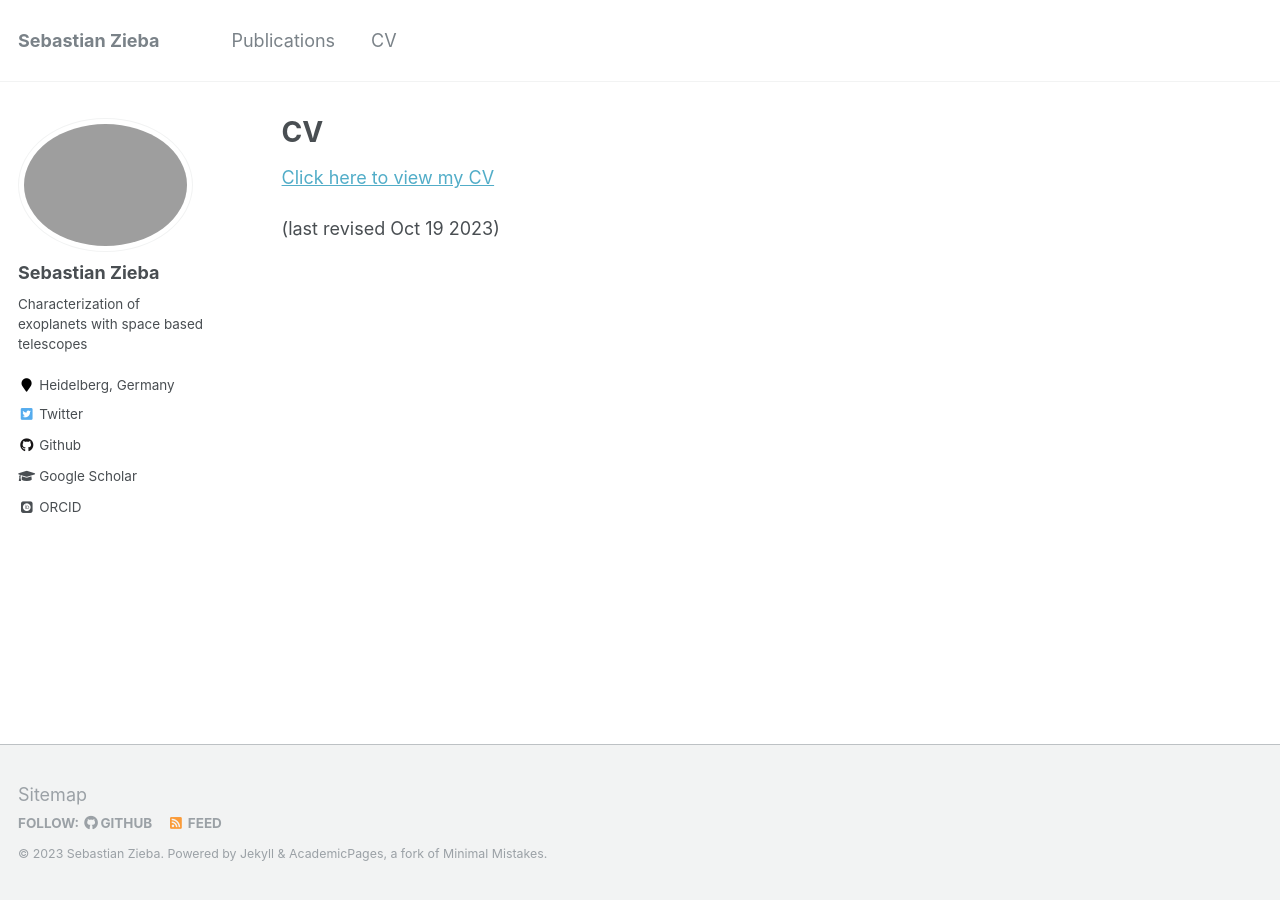
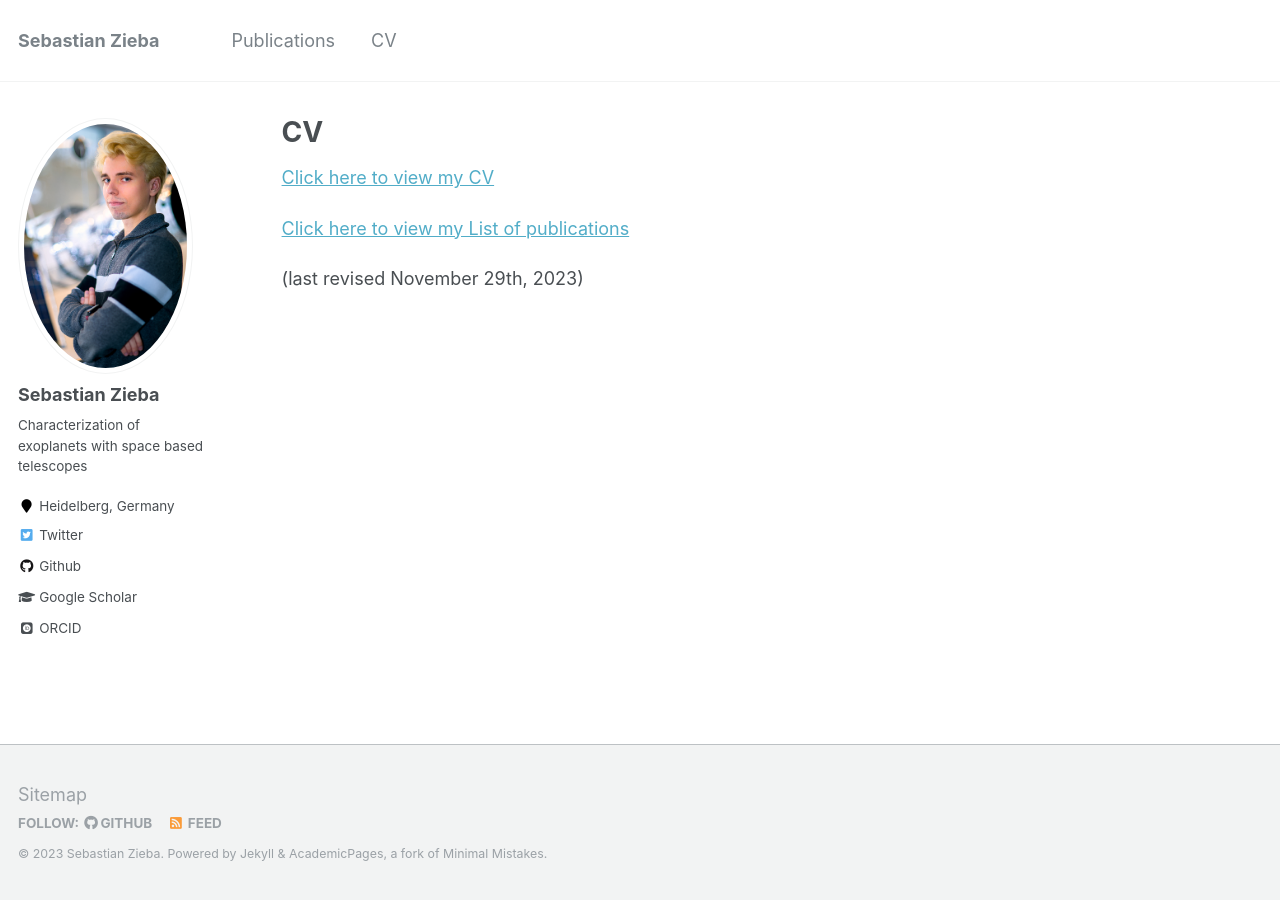
Before and after one commit to sebastian-zieba/sebastian-zieba.github.io, a Jekyll site: the page built from _pages/cv.md, in a window 1280 px wide. Built offline with Jekyll 4.4.1, drawn with Linux system fonts in a browser that asks for light colours; some web fonts are replaced.

Commit message:
added cv and lop

```diff
--- a/_config.yml
+++ b/_config.yml
@@ -81,7 +81,7 @@ analytics:
 # Site Author
 author:
   name             : "Sebastian Zieba"
-  avatar           : "Zawadzki_retouched.png"
+  avatar           : "profile6.png"
   bio              : "Characterization of exoplanets with space based telescopes"
   location         : "Heidelberg, Germany"
   employer         :
--- a/_pages/cv.md
+++ b/_pages/cv.md
@@ -11,4 +11,6 @@ redirect_from:
 
 [Click here to view my CV](https://sebastian-zieba.github.io/files/zieba_CV_Nov_29_2023.pdf)
 
-(last revised Oct 19 2023)
+[Click here to view my List of publications](https://sebastian-zieba.github.io/files/zieba_list_of_publications_Nov_29_2023.pdf)
+
+(last revised November 29th, 2023)
```
Also changed, not shown: _pages/about.md (+1 -1 lines), 2 other files.
